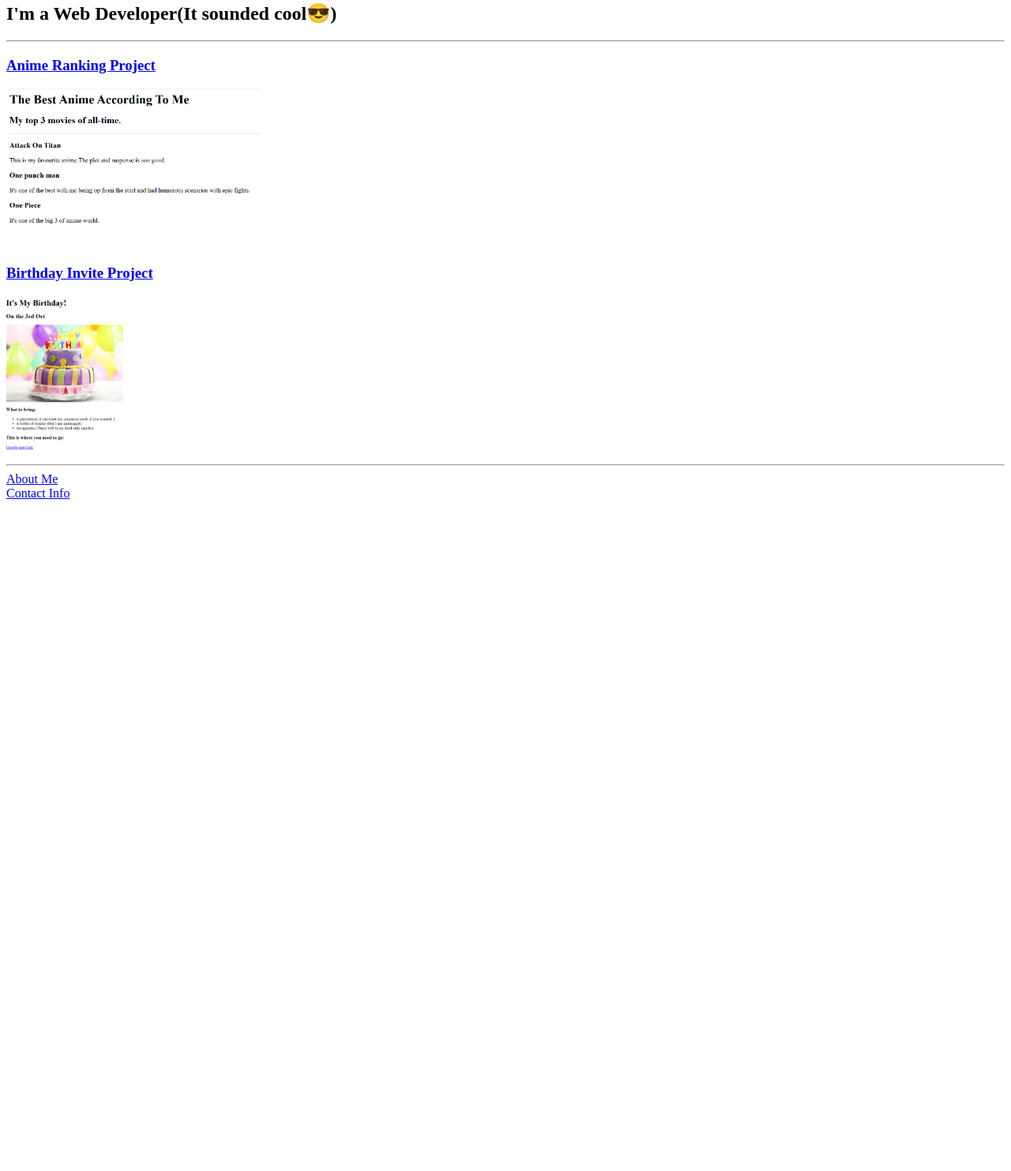
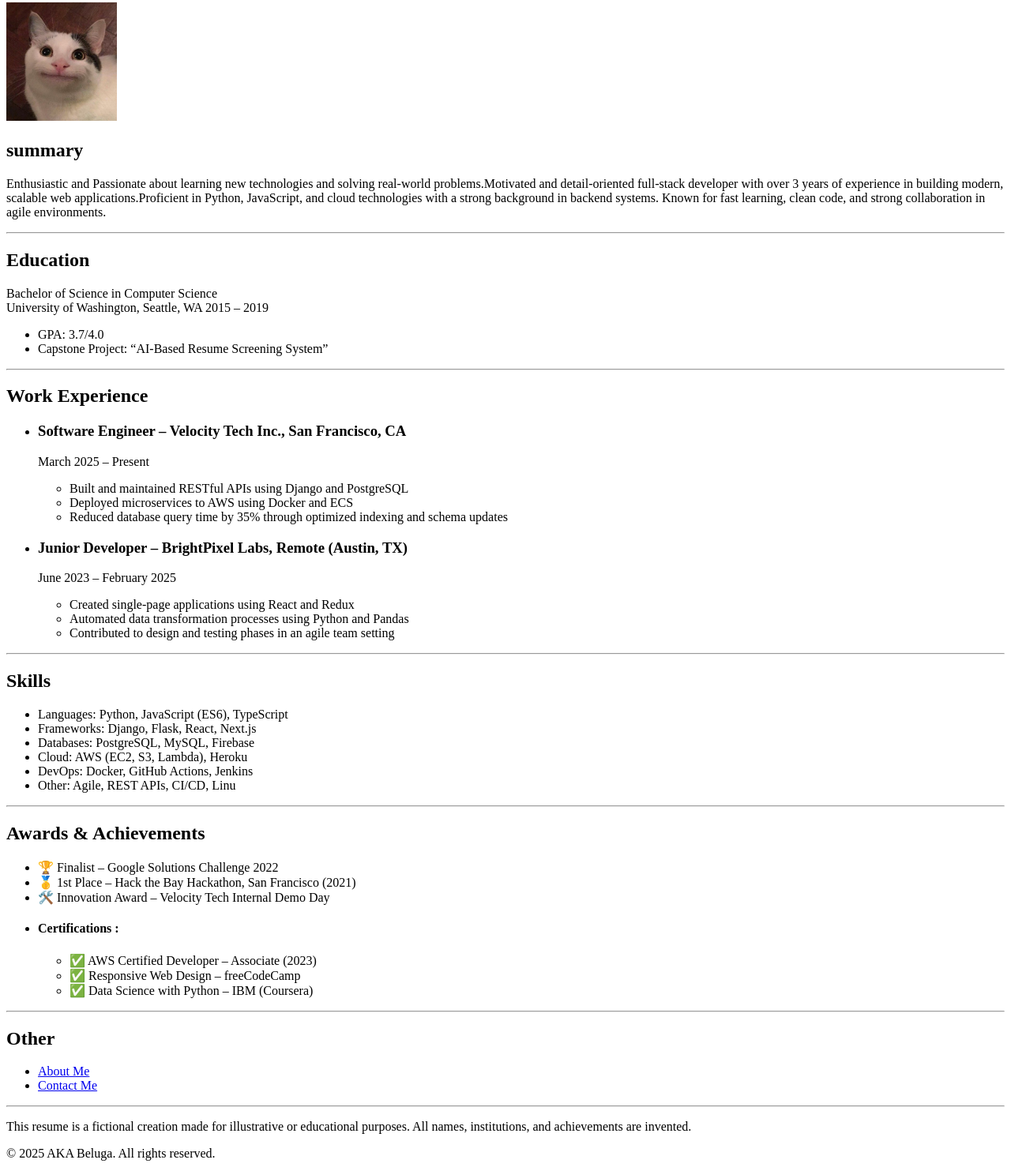
Before and after one commit to zenox666/HTML-portfolio, a plain HTML site: page index.html in a window 1280 px wide. Shown: the part 77-1560 px from the top of the page at 79% size. Before the commit the page ends 800 px from the top, so only its background shows below. Drawn offline with Linux system fonts and the light colour scheme.

Commit message:
Add files via upload

```diff
--- a/index.html
+++ b/index.html
@@ -3,20 +3,97 @@
   <head>
     <meta charset="UTF-8" />
     <meta name="viewport" content="width=device-width, initial-scale=1.0" />
-    <title>Zenox's portfolio</title>
+    <title>My Resume</title>
   </head>
   <body>
-    <h1>Zenox's Portfolio</h1>
-    <h2>I'm a Web Developer(It sounded cool😎)</h2>
+    <h1>Beluga</h1>
+    <img src="./assets/beluga.jpg" height="150" />
+    <h2>summary</h2>
+    <p>
+      Enthusiastic and Passionate about learning new technologies and solving
+      real-world problems.Motivated and detail-oriented full-stack developer
+      with over 3 years of experience in building modern, scalable web
+      applications.Proficient in Python, JavaScript, and cloud technologies with
+      a strong background in backend systems. Known for fast learning, clean
+      code, and strong collaboration in agile environments.
+    </p>
     <hr />
-    <a href="./public/anime-ranking.html"><h3>Anime Ranking Project</h3></a>
-    <img src="./assets/images/anime ranking.png" height="200" />
-
-    <a href="./public/birthday-invite.html"><h3>Birthday Invite Project</h3></a>
-    <img src="./assets/images/birthday invite.png" height="200" />
+    <h2>Education</h2>
+    <p>
+      Bachelor of Science in Computer Science<br />University of Washington,
+      Seattle, WA 2015 – 2019
+    </p>
+    <ul>
+      <li>GPA: 3.7/4.0</li>
+      <li>Capstone Project: “AI-Based Resume Screening System”</li>
+    </ul>
     <hr />
-    <a href="./public/about.html">About Me</a>
-    <br />
-    <a href="./public/contact.html">Contact Info</a>
+    <h2>Work Experience</h2>
+    <ul>
+      <li>
+        <h3>Software Engineer – Velocity Tech Inc., San Francisco, CA</h3>
+        <p>March 2025 – Present</p>
+        <ul>
+          <li>Built and maintained RESTful APIs using Django and PostgreSQL</li>
+          <li>Deployed microservices to AWS using Docker and ECS</li>
+          <li>
+            Reduced database query time by 35% through optimized indexing and
+            schema updates
+          </li>
+        </ul>
+      </li>
+      <li>
+        <h3>Junior Developer – BrightPixel Labs, Remote (Austin, TX)</h3>
+        <p>June 2023 – February 2025</p>
+        <ul>
+          <li>Created single-page applications using React and Redux</li>
+          <li>
+            Automated data transformation processes using Python and Pandas
+          </li>
+          <li>
+            Contributed to design and testing phases in an agile team setting
+          </li>
+        </ul>
+      </li>
+    </ul>
+    <hr />
+    <h2>Skills</h2>
+    <ul>
+      <li>Languages: Python, JavaScript (ES6), TypeScript</li>
+      <li>Frameworks: Django, Flask, React, Next.js</li>
+      <li>Databases: PostgreSQL, MySQL, Firebase</li>
+      <li>Cloud: AWS (EC2, S3, Lambda), Heroku</li>
+      <li>DevOps: Docker, GitHub Actions, Jenkins</li>
+      <li>Other: Agile, REST APIs, CI/CD, Linu</li>
+    </ul>
+    <hr />
+    <h2>Awards & Achievements</h2>
+    <ul>
+      <li>🏆 Finalist – Google Solutions Challenge 2022</li>
+      <li>🥇 1st Place – Hack the Bay Hackathon, San Francisco (2021)</li>
+      <li>🛠️ Innovation Award – Velocity Tech Internal Demo Day</li>
+      <li>
+        <h4>Certifications :</h4>
+        <ul>
+          <li>✅ AWS Certified Developer – Associate (2023)</li>
+          <li>✅ Responsive Web Design – freeCodeCamp</li>
+          <li>✅ Data Science with Python – IBM (Coursera)</li>
+        </ul>
+      </li>
+    </ul>
+    <hr />
+    <h2>Other</h2>
+    <ul>
+      <li><a href="./about.html">About Me</a></li>
+      <li><a href="./assets/rickroll.gif">Contact Me</a></li>
+    </ul>
+    <hr />
+    <p>
+      This resume is a fictional creation made for illustrative or educational
+      purposes. All names, institutions, and achievements are invented.
+    </p>
+    <footer>
+      <p>© 2025 AKA Beluga. All rights reserved.</p>
+    </footer>
   </body>
 </html>
```
Also changed, not shown: about.html (added, +13 -0 lines), assets/beluga.jpg (added), 1 other file.
